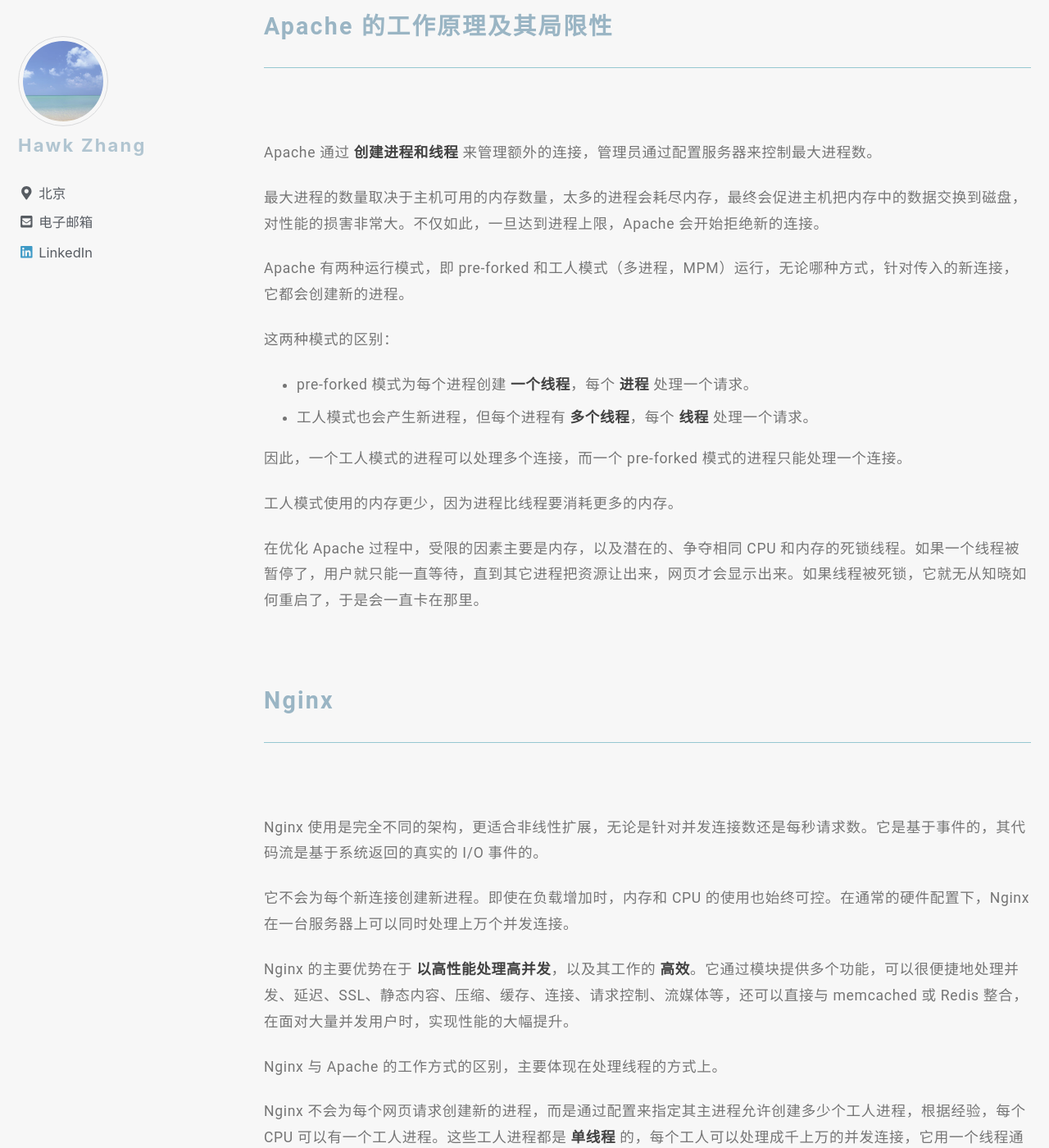
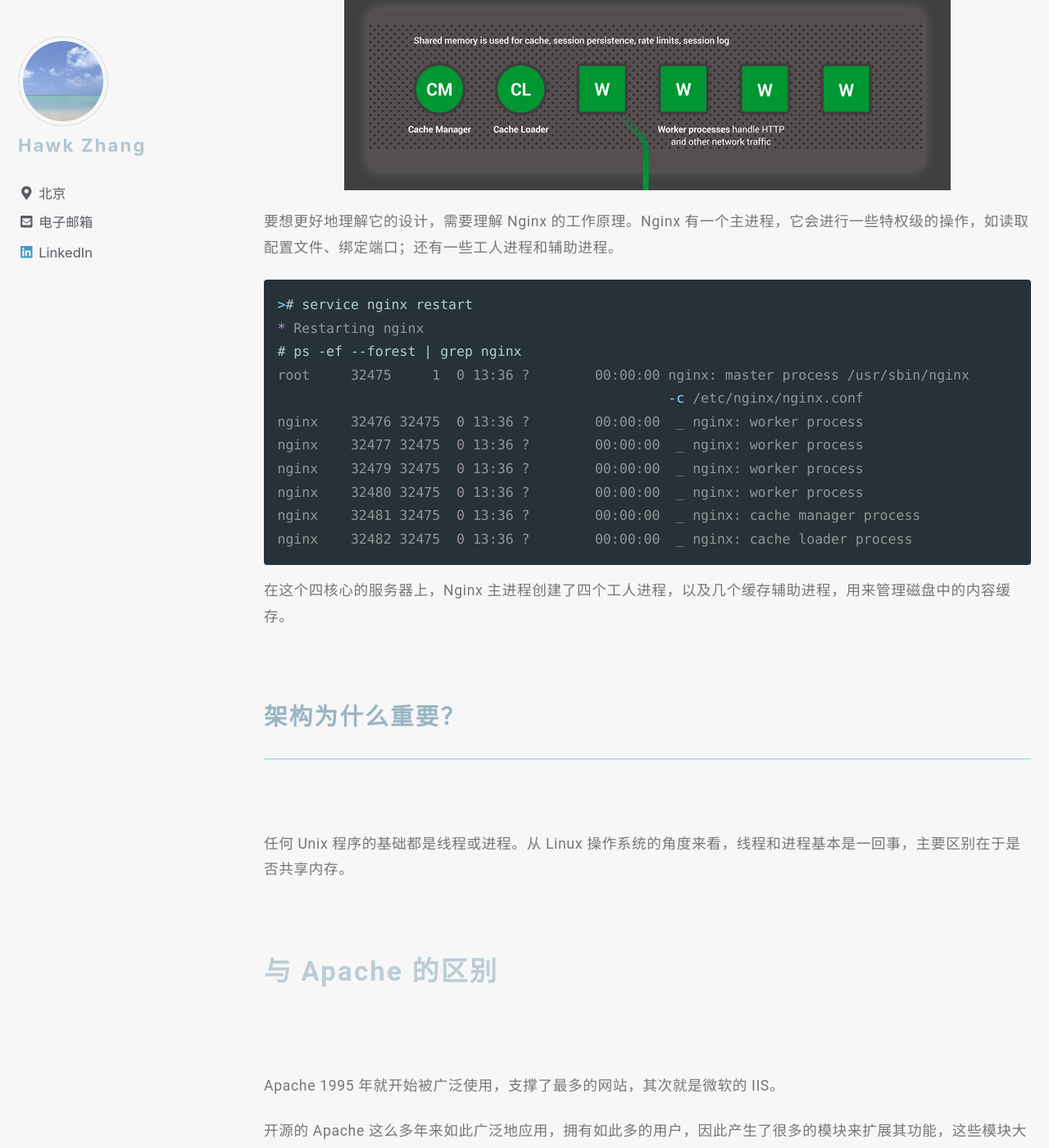
Before and after one commit to narru888/linotes_note, a Jekyll site: the page built from _posts/server/nginx/2016-01-03-nginx.basic.md, in a window 1280 px wide and 1400 px high, scrolled down 1721 px. Shown: the whole window at 82% size. Built offline with Jekyll 4.4.1, drawn with Linux system fonts in a browser that asks for light colours; nearby versions of some CDN libraries; a script that is not in the unit is left out; some of the changed text lies outside the part shown.

Commit message:
update on 2018-09-26 08:00:01 CST

````diff
--- a/_posts/server/nginx/2016-01-03-nginx.basic.md
+++ b/_posts/server/nginx/2016-01-03-nginx.basic.md
@@ -17,9 +17,38 @@
 
 本节内容译自 Nginx 官方博客的一篇文章 《[Inside NGINX: How We Designed for Performance & Scale](https://www.nginx.com/blog/inside-nginx-how-we-designed-for-performance-scale/)》。
 
+Nginx 之所以在性能方面表现优异，完全得益于其优良的设计。虽然有许多网页服务器和应用服务器同样使用单一线程或进程的架构，Nginx 仍然能异军突起，它精细的事件驱动的架构，使其能够在当代硬件中，轻易地扩展为十万级高并发连接。
 
 
 
+
+### Nginx 进程模型
+
+![image-center](/assets/images/infographic-Inside-NGINX_process-model.png){: .align-center}
+
+要想更好地理解它的设计，需要理解 Nginx 的工作原理。Nginx 有一个主进程，它会进行一些特权级的操作，如读取配置文件、绑定端口；还有一些工人进程和辅助进程。
+
+```bash
+># service nginx restart
+* Restarting nginx
+# ps -ef --forest | grep nginx
+root     32475     1  0 13:36 ?        00:00:00 nginx: master process /usr/sbin/nginx
+                                                -c /etc/nginx/nginx.conf
+nginx    32476 32475  0 13:36 ?        00:00:00  _ nginx: worker process
+nginx    32477 32475  0 13:36 ?        00:00:00  _ nginx: worker process
+nginx    32479 32475  0 13:36 ?        00:00:00  _ nginx: worker process
+nginx    32480 32475  0 13:36 ?        00:00:00  _ nginx: worker process
+nginx    32481 32475  0 13:36 ?        00:00:00  _ nginx: cache manager process
+nginx    32482 32475  0 13:36 ?        00:00:00  _ nginx: cache loader process
+```
+
+在这个四核心的服务器上，Nginx 主进程创建了四个工人进程，以及几个缓存辅助进程，用来管理磁盘中的内容缓存。
+
+
+
+### 架构为什么重要？
+
+任何 Unix 程序的基础都是线程或进程。从 Linux 操作系统的角度来看，线程和进程基本是一回事，主要区别在于是否共享内存。
 
 
 
````
Also changed, not shown: assets/images/infographic-Inside-NGINX_process-model.png (added).
